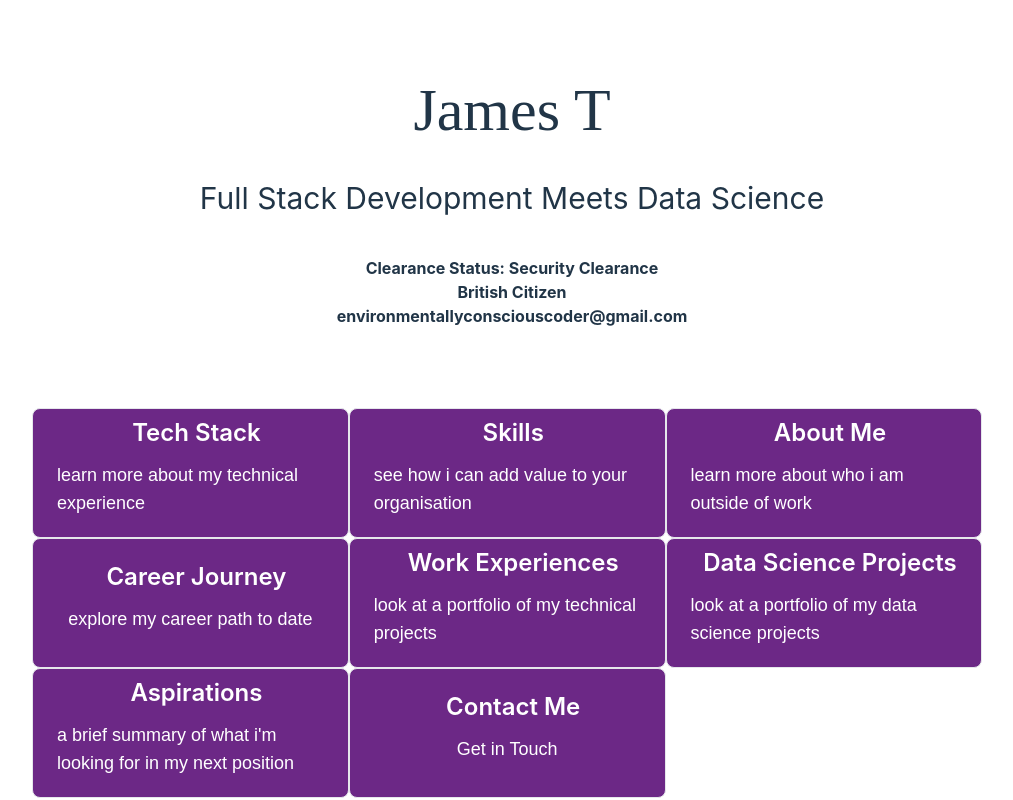
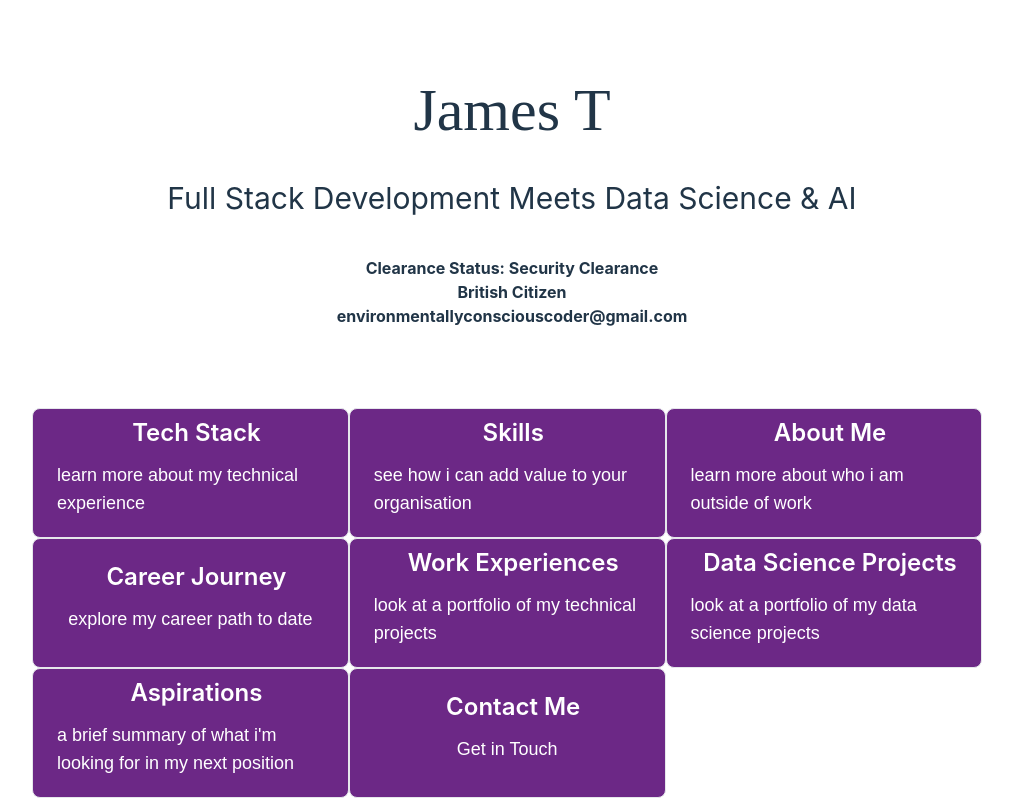
Before and after one commit to environmentallyconsciouscoder/personal-website, a React (Vite) app: page / in a window 1280 px wide. Shown: the top 800 px of the page, without its empty margins (128-1141 px from the left). Built offline with nearby package versions, Linux system fonts and the light colour scheme.

Commit message:
chore: updated title

```diff
--- a/src/App.tsx
+++ b/src/App.tsx
@@ -173,7 +173,7 @@ function App() {
     <>
       <MenuWrapper>
         <Header title="James T" type="header" />
-        <Header title="Full Stack Development Meets Data Science" type="subheader" />
+        <Header title="Full Stack Development Meets Data Science & AI" type="subheader" />
         {/* <strong>Looking for a React and Python Developer job</strong> */}
         <strong>Clearance Status: Security Clearance</strong>
         <strong>British Citizen</strong>
```
